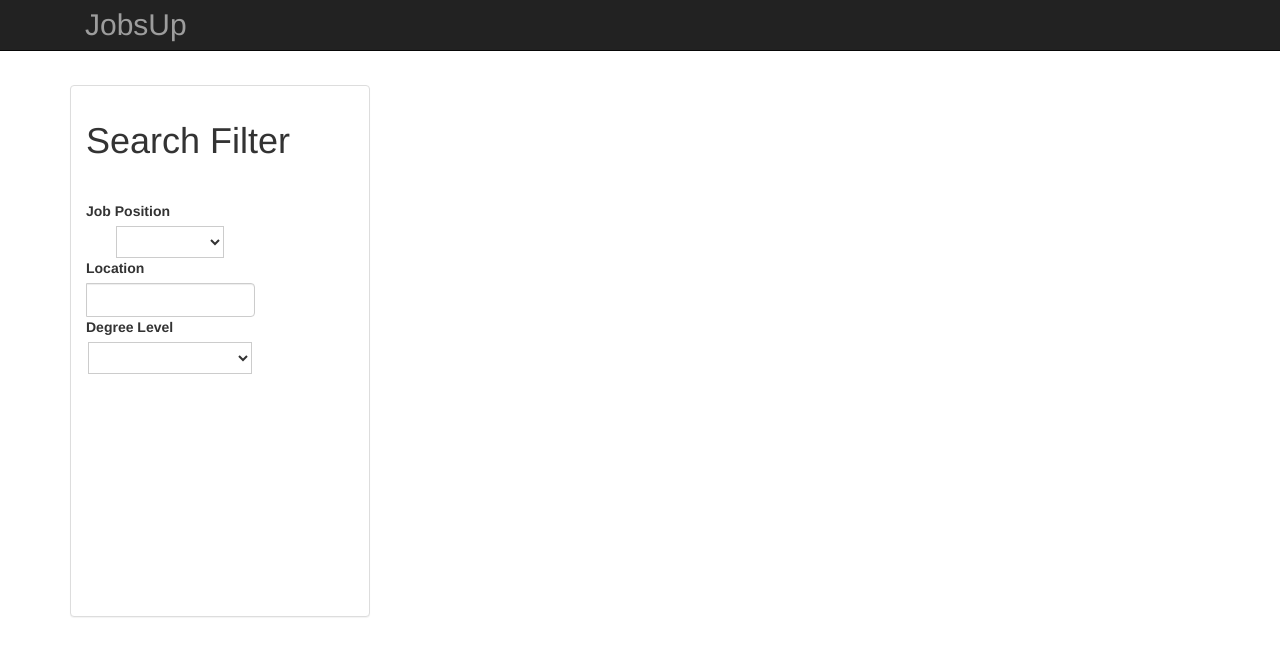
After one commit to uphonia/JobsUp, a Django app: template JobsUp/jobs/templates/Map.html in a window 1280 px wide. The commit adds this page. Shown: the top 656 px of the page. Run offline with Django 3.2, Linux system fonts and the light colour scheme; the template is opened without the code that fills it, so the values that code supplies are empty; some libraries are stand-ins or nearby versions.

Commit message:
Map page

```diff
--- /dev/null
+++ b/JobsUp/jobs/templates/Map.html
@@ -0,0 +1,108 @@
+<!DOCTYPE html>
+<html>
+    <style>
+        .button {
+            background-color: #4CAF50; /* Green */
+            border: none;
+            color: white;
+            padding: 15px 32px;
+            text-align: center;
+            text-decoration: none;
+            display: inline-block;
+            font-size: 16px;
+            margin: 4px 2px;
+            cursor: pointer;
+            border-radius: 12px;
+        }
+
+        div {
+            text-align: center;
+        }
+
+        .home {
+            font-size: 30px;
+        }
+
+        h1 {
+            margin: 10px;
+            text-align: left;
+            padding: 15px;
+        }
+
+    </style>
+    <head>
+        <title> Search | JobsUp </title>
+        <link rel="stylesheet" href="https://maxcdn.bootstrapcdn.com/bootstrap/3.3.7/css/bootstrap.min.css">
+    </head>
+
+    <body>
+        <!-- Top navigation bar -->
+        <nav class="navbar navbar-default navbar-static-top navbar-inverse navbar-fixed-top">
+	        <div class="container">
+	            <ul class="nav navbar-nav">
+	                <li class="home">
+		                <a href="/"><span class=""></span> JobsUp </a>
+                    </li>
+		        </ul>
+		    </div>
+	    </nav>
+
+	    <!-- Search Filter Panel -->
+	    <div class="container">
+            <div class="panel panel-default" style="margin-top: 85px; width: 300px;">
+                <h1> Search Filter </h1>
+                <form action="/action_page.php">
+                    <div class="panel-body" style="height: 430px; text-align: left;">
+                        <!-- Job Position Filter -->
+                        <label for="position"> Job Position </label> <br>
+                        <div class="row">
+                            <div class="col-xs-8 col-xs-offset-0">
+                                <div class="input-group">
+                                    <div class="input-group-btn search-panel">
+                                        <select class="btn btn-default dropdown-toggle" data-toggle="dropdown">
+                                            <option></option>
+                                            <option>Internship</option>
+                                            <option>Full-time</option>
+                                            <option>Part-time</option>
+                                            <option>Co-op</option>
+                                        </select>
+                                    </div>
+                                </div>
+                            </div>
+                        </div>
+
+                        <!-- Location Filter -->
+                        <label for="location"> Location </label> <br>
+                        <div class="row">
+                            <div class="col-xs-8 col-xs-offset-0">
+                                <div class="input-group">
+                                    <input type="hidden" name="search_param" value="all" id="search_param">
+                                    <input type="text" class="form-control" name="x">
+                                </div>
+                            </div>
+                        </div>
+
+                        <!-- Degree Level Filter -->
+                        <label for="degree"> Degree Level </label> <br>
+                        <div class="row">
+                            <div class="col-xs-8 col-xs-offset-0">
+                                <div class="input-group">
+                                    <div class="input-group-btn search-panel">
+                                        <select class="btn btn-default dropdown-toggle" data-toggle="dropdown" style="text-align: left">
+                                            <option></option>
+                                            <option>Associates Degree</option>
+                                            <option>Bachelors Degree</option>
+                                            <option>Masters Degree</option>
+                                            <option>PhD</option>
+                                        </select>
+                                    </div>
+                                </div>
+                            </div>
+                        </div>
+
+                    </div>
+                </form>
+            </div>
+        </div>
+    </body>
+</html>
```
Also changed, not shown: JobsUp/jobs/templates/CompanyProfiles.html (+10 -3 lines), JobsUp/jobs/templates/UserProfiles.html (+9 -5 lines), JobsUp/jobs/templates/index.html (+18 -5 lines).
